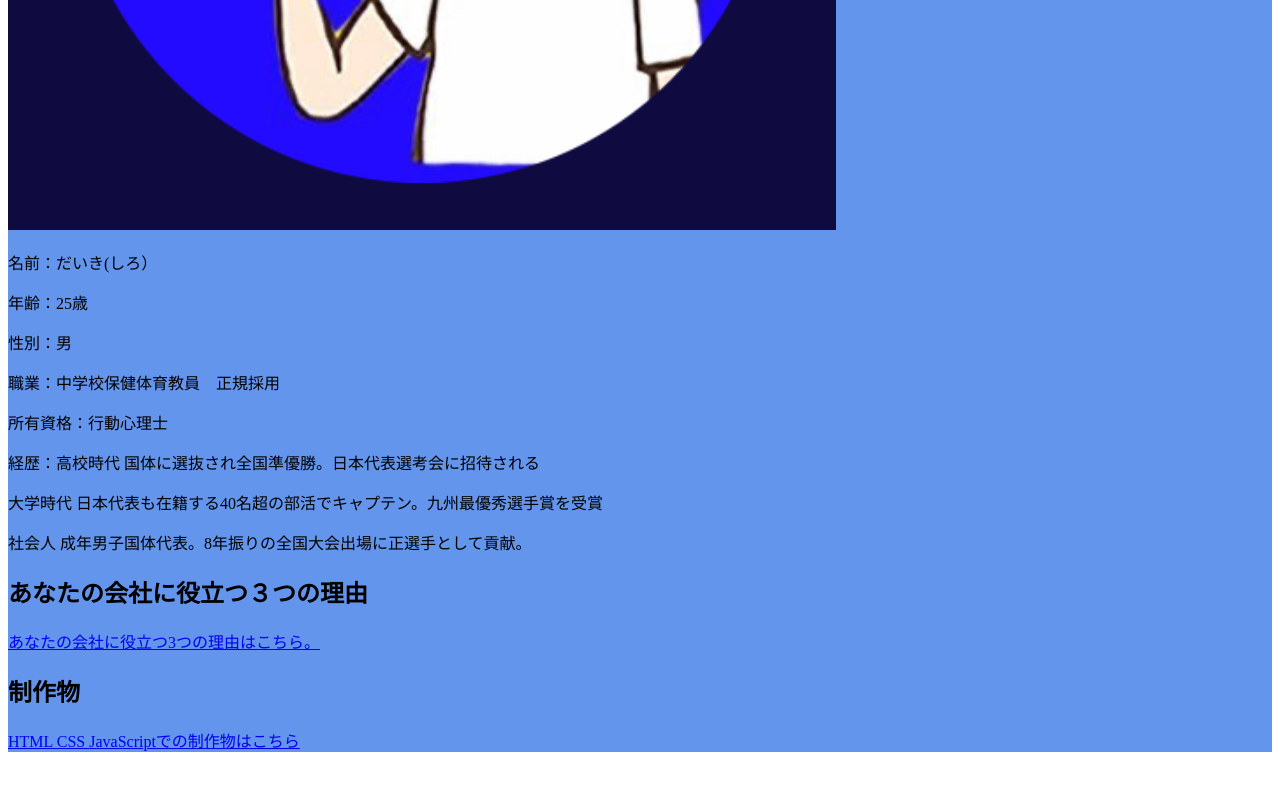
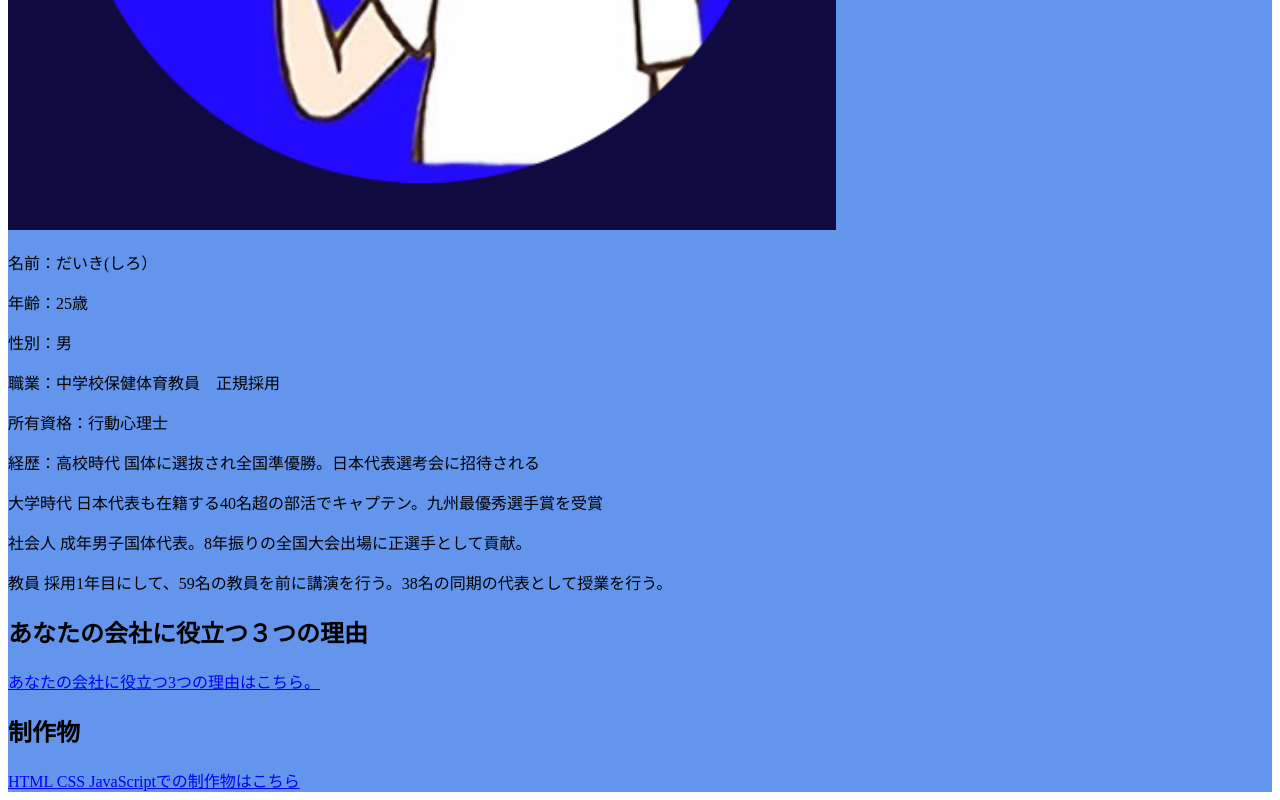
Before and after one commit to daikishirakawa/portfolio.github.io, a plain HTML site: page index.html in a window 1280 px wide. Shown: the part 613-1413 px from the top of the page. Before the commit the page ends 1373 px from the top, so only its background shows below. Drawn offline with Linux system fonts and the light colour scheme.

Commit message:
Update index.html

```diff
--- a/index.html
+++ b/index.html
@@ -19,6 +19,8 @@
     <p>経歴：高校時代 国体に選抜され全国準優勝。日本代表選考会に招待される</p>
     <p>大学時代 日本代表も在籍する40名超の部活でキャプテン。九州最優秀選手賞を受賞</p>
     <p>社会人 成年男子国体代表。8年振りの全国大会出場に正選手として貢献。</p>
+    <p>教員 採用1年目にして、59名の教員を前に講演を行う。38名の同期の代表として授業を行う。</p>
+
 
 
     <h2>あなたの会社に役立つ３つの理由</h2>
```
